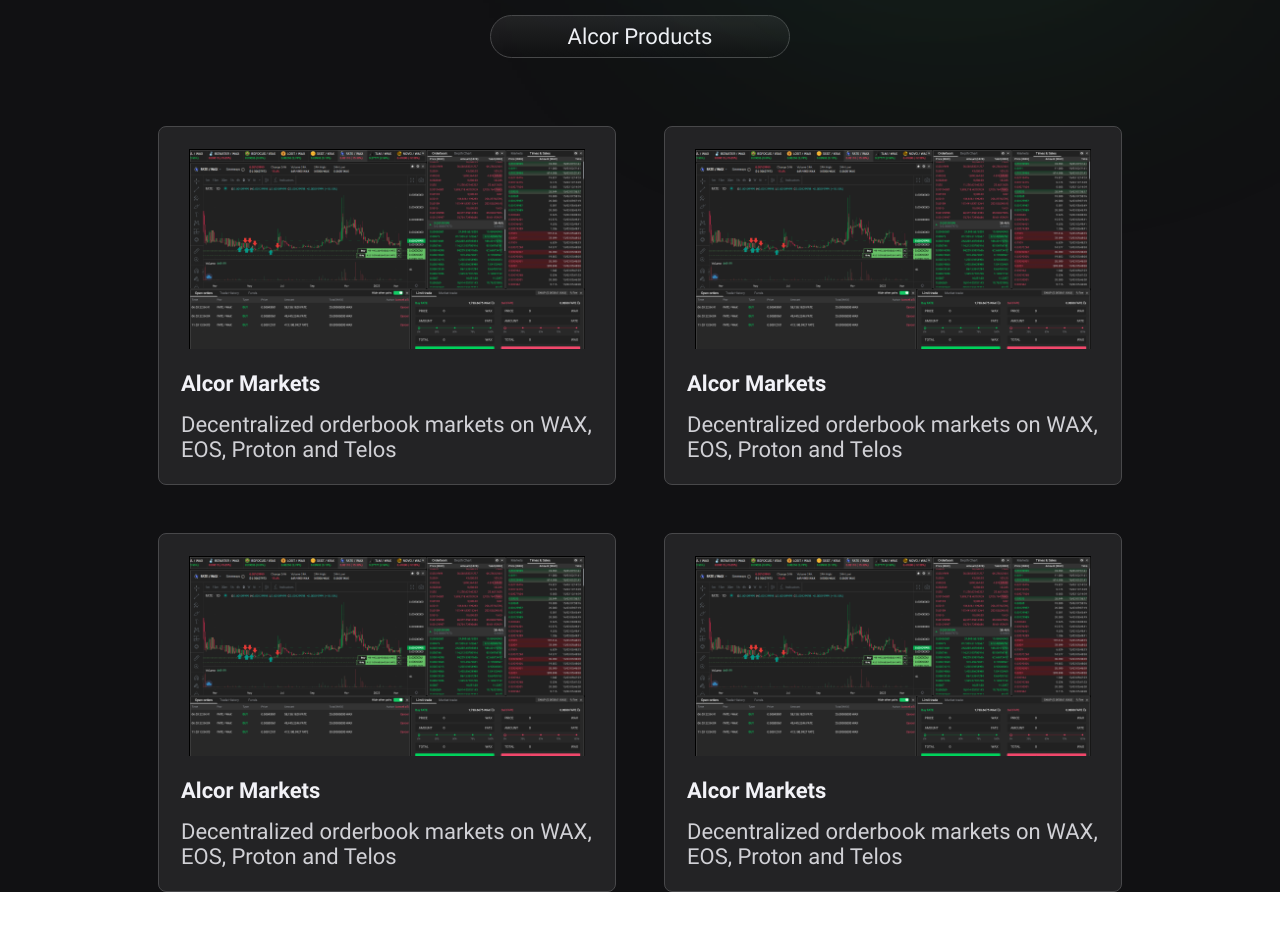
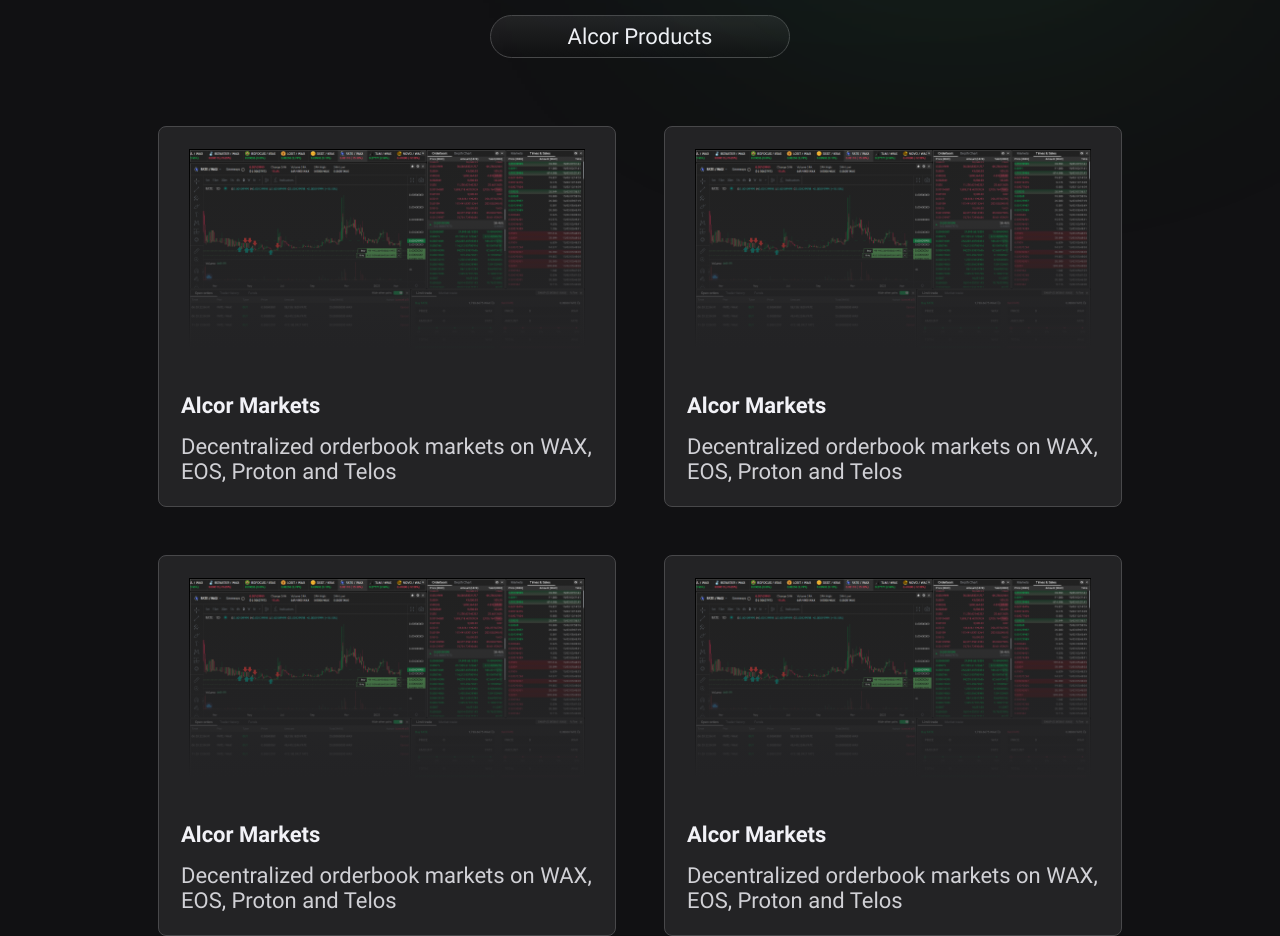
Before and after one commit to alcorexchange/alcor-bp-page, a Nuxt app: page / in a window 1280 px wide. Shown: the part 700-1636 px from the top of the page. Before the commit the page ends 1592 px from the top, so only its background shows below. Built offline with nearby package versions, Linux system fonts and the light colour scheme.

Commit message:
^ hover effect on products

```diff
--- a/components/global/GradientHover.vue
+++ b/components/global/GradientHover.vue
@@ -2,8 +2,12 @@
   <div class="gradient-hover">
     <div class="image" v-if="image">
       <img :src="image" alt="" />
+      <div class="image-overlay"></div>
     </div>
-    <div class="effects"></div>
+    <div class="effects">
+      <div class="effect effect-1"></div>
+      <div class="effect effect-2"></div>
+    </div>
     <div class="slot">
       <slot></slot>
     </div>
@@ -19,6 +23,7 @@ const image = useAsset(props.image || "");
 
 <style scoped lang="scss">
 .gradient-hover {
+  --duration: calc(var(--r-duration) * 2.4);
   display: flex;
   flex-direction: column;
   position: relative;
@@ -27,18 +32,61 @@ const image = useAsset(props.image || "");
   background: color(b3);
   border: 1px solid color(border-color);
   border-radius: var(--r-radius-2);
+  cursor: pointer;
+  overflow: hidden;
+  transition: all var(--duration);
   .image {
     height: 200px;
+    position: relative;
     img {
       object-fit: contain;
     }
+    .image-overlay {
+      position: absolute;
+      top: 0;
+      left: 0;
+      width: 100%;
+      height: 100%;
+      background: linear-gradient(to top, color(b3), transparent);
+    }
   }
   .effects {
-    position: absolute;
-    z-index: 0;
+    z-index: 2;
+    pointer-events: none;
+    .effect {
+      position: absolute;
+      width: 298px;
+      height: 260px;
+      filter: blur(275px);
+      opacity: 0;
+      transition: all var(--duration);
+      &-1 {
+        top: 100%;
+        left: 100%;
+        background: color();
+      }
+      &-2 {
+        top: 100%;
+        left: 0;
+        transform: translateX(-50%);
+        background-color: color(blue);
+      }
+    }
   }
   .slot {
-    z-index: 2;
+    position: relative;
+    z-index: 4;
+  }
+  &:hover {
+    transform: scale(1.04);
+    .effect {
+      opacity: 1;
+      &-1 {
+        top: 0;
+        left: 90%;
+        transform: translateY(-80%);
+      }
+    }
   }
 }
 </style>
```
